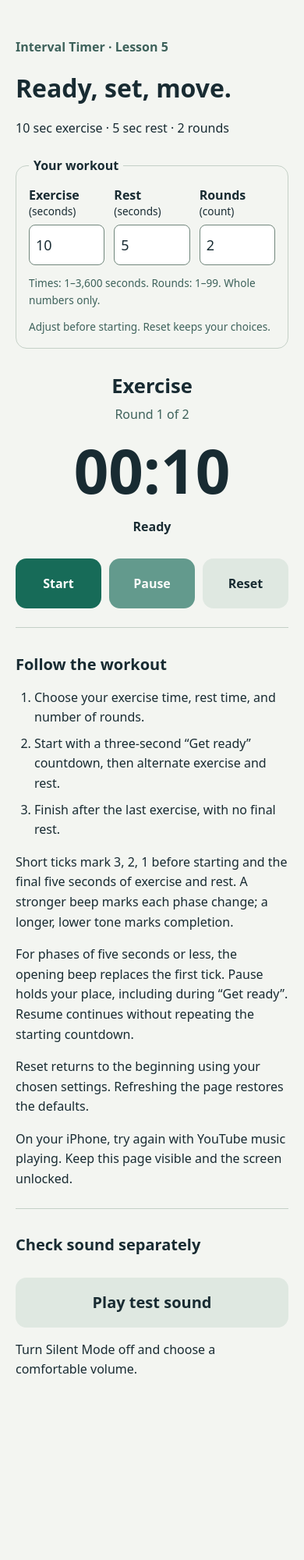
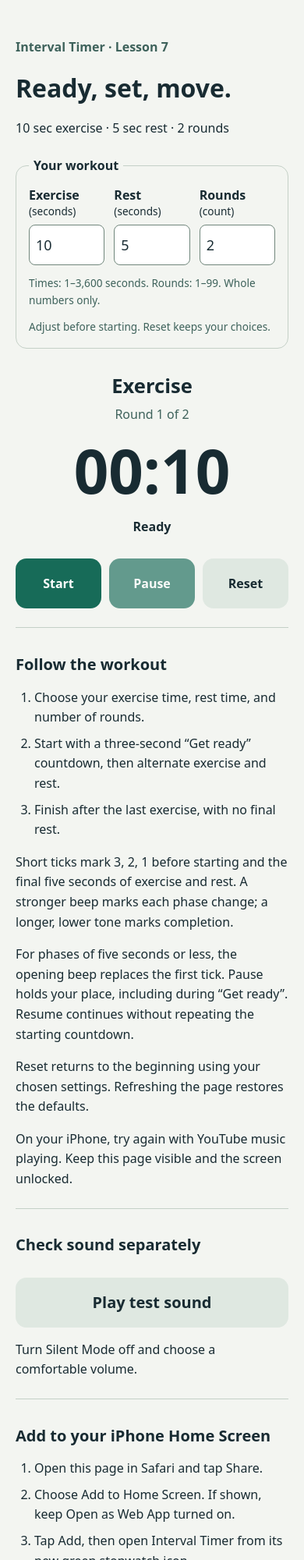
Before and after one commit to zyum-pa/interval-timer, a plain HTML site: page public/index.html in a window 390 px wide. Shown: the top 2000 px of the page at 78% size. Before the commit the page ends 1817 px from the top, so only its background shows below. Drawn offline with Linux system fonts and the light colour scheme.

Commit message:
Prepare timer for iPhone Home Screen installation

```diff
--- a/public/index.html
+++ b/public/index.html
@@ -3,14 +3,21 @@
   <head>
     <meta charset="utf-8">
     <meta name="viewport" content="width=device-width, initial-scale=1">
+    <meta name="theme-color" content="#f3f5f1">
+    <meta name="mobile-web-app-capable" content="yes">
+    <meta name="apple-mobile-web-app-capable" content="yes">
+    <meta name="apple-mobile-web-app-title" content="Interval Timer">
+    <meta name="apple-mobile-web-app-status-bar-style" content="default">
     <title>Interval Timer · Workout with countdown cues</title>
-    <link rel="icon" href="data:,">
+    <link rel="manifest" href="manifest.webmanifest">
+    <link rel="apple-touch-icon" sizes="180x180" href="icons/timer-180.png">
+    <link rel="icon" type="image/png" sizes="192x192" href="icons/timer-192.png">
     <link rel="stylesheet" href="styles.css">
     <script src="app.js" defer></script>
   </head>
   <body>
     <main>
-      <p class="eyebrow">Interval Timer · Lesson 5</p>
+      <p class="eyebrow">Interval Timer · Lesson 7</p>
       <h1>Ready, set, move.</h1>
       <p id="workout-summary">10 sec exercise · 5 sec rest · 2 rounds</p>
       <fieldset class="settings">
@@ -63,6 +70,15 @@
         <button id="sound-button" class="secondary" type="button">Play test sound</button>
         <p id="sound-status" role="status">Turn Silent Mode off and choose a comfortable volume.</p>
       </section>
+      <section aria-labelledby="install-heading">
+        <h2 id="install-heading">Add to your iPhone Home Screen</h2>
+        <ol>
+          <li>Open this page in Safari and tap Share.</li>
+          <li>Choose Add to Home Screen. If shown, keep Open as Web App turned on.</li>
+          <li>Tap Add, then open Interval Timer from its new green stopwatch icon.</li>
+        </ol>
+        <p>Internet is still needed to open the timer. Keep it visible and your screen unlocked during workouts.</p>
+      </section>
     </main>
   </body>
 </html>
```
Also changed, not shown: public/icons/timer-180.png (added), public/icons/timer-192.png (added), public/icons/timer-512.png (added), public/manifest.webmanifest (added), 2 other files.
